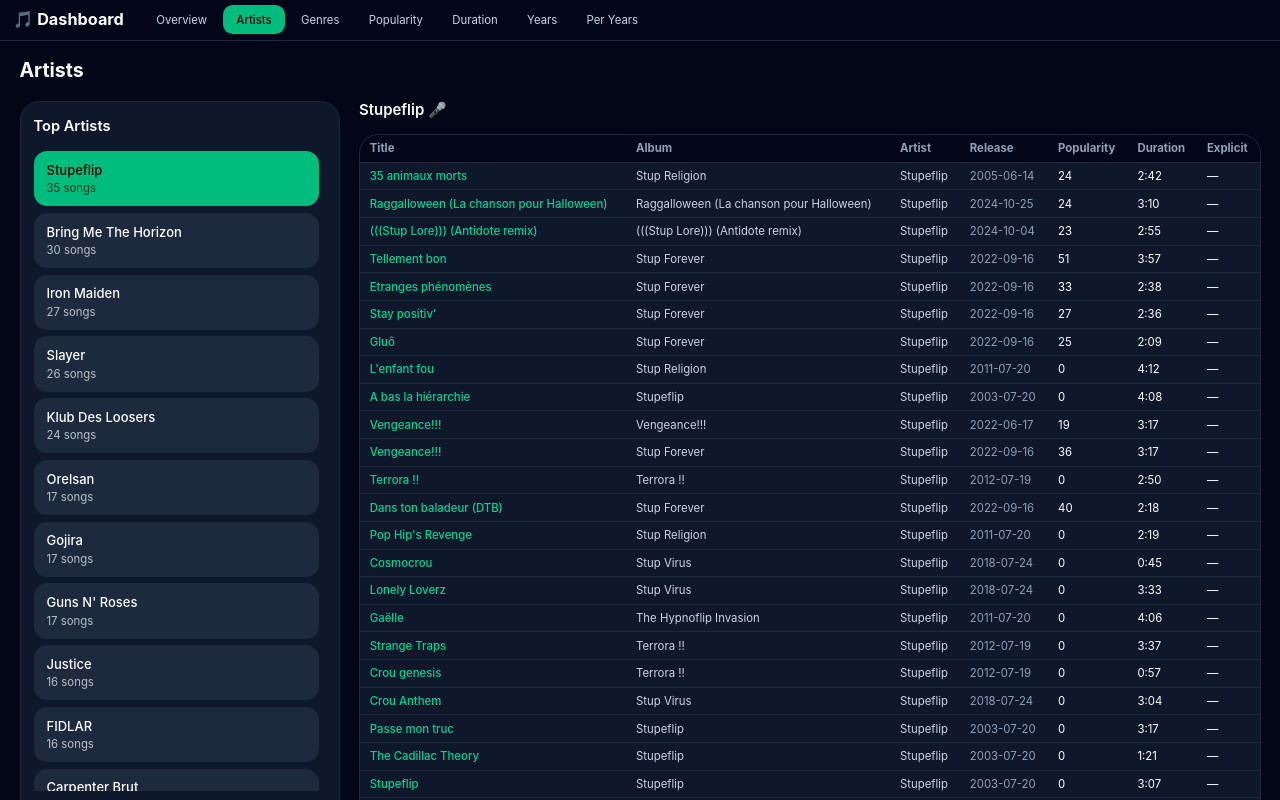
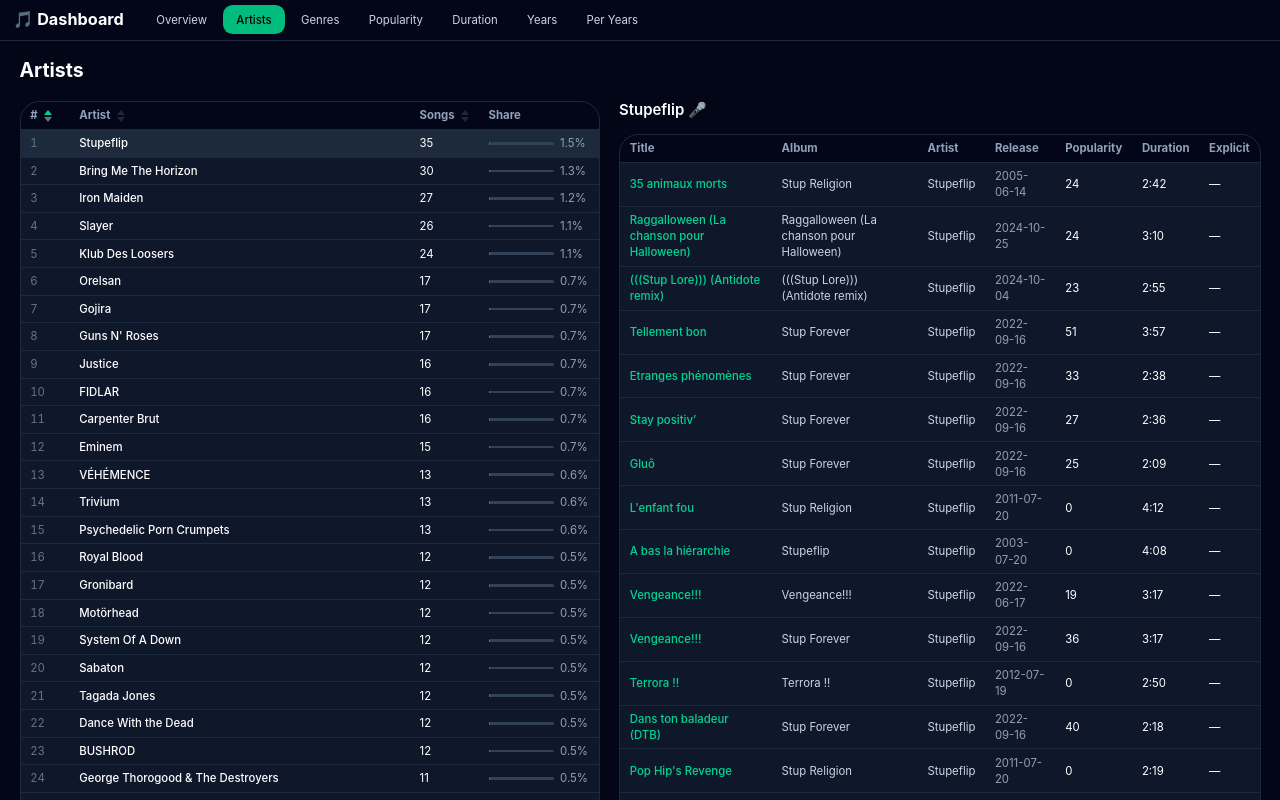
Before and after one commit to ArtBalan/spotify-favorite-dashboard, a React (Vite) app: page /artists in a window 1280 px wide. Built offline with nearby package versions, Linux system fonts and the light colour scheme.

Commit message:
artist page to table

```diff
--- a/src/pages/ArtistsPage.tsx
+++ b/src/pages/ArtistsPage.tsx
@@ -3,54 +3,115 @@
 import { getTopArtists } from "../lib/analytics";
 import { loadTracks } from "../lib/parseCsv";
 
+type SortKey = "rank" | "artist" | "count";
+
+function SortIcon({ active, dir }: { active: boolean; dir: "asc" | "desc" }) {
+  return (
+    <span className={`ml-1.5 inline-flex flex-col gap-[2px] transition-opacity ${active ? "opacity-100" : "opacity-30"}`}>
+      <svg width="8" height="5" viewBox="0 0 8 5" className={`transition-colors ${active && dir === "asc" ? "text-emerald-400" : "text-slate-500"}`}>
+        <path d="M4 0L8 5H0L4 0Z" fill="currentColor" />
+      </svg>
+      <svg width="8" height="5" viewBox="0 0 8 5" className={`transition-colors ${active && dir === "desc" ? "text-emerald-400" : "text-slate-500"}`}>
+        <path d="M4 5L0 0H8L4 5Z" fill="currentColor" />
+      </svg>
+    </span>
+  );
+}
+
 export default function ArtistsPage() {
   const tracks = loadTracks();
   const artists = getTopArtists(tracks);
+  const total = tracks.length;
 
-  const [selectedArtist, setSelectedArtist] = useState(
-    artists[0]?.artist || ""
-  );
+  const [selectedArtist, setSelectedArtist] = useState(artists[0]?.artist || "");
+  const [sortKey, setSortKey] = useState<SortKey>("rank");
+  const [direction, setDirection] = useState<"asc" | "desc">("asc");
+
+  function sortBy(key: SortKey) {
+    if (sortKey === key) {
+      setDirection(direction === "asc" ? "desc" : "asc");
+    } else {
+      setSortKey(key);
+      setDirection(key === "rank" ? "asc" : "desc");
+    }
+  }
+
+  const sortedArtists = useMemo(() => {
+    const modifier = direction === "asc" ? 1 : -1;
+    return [...artists].map((a, i) => ({ ...a, rank: i + 1 })).sort((a, b) => {
+      if (sortKey === "artist") return a.artist.localeCompare(b.artist) * modifier;
+      return (a[sortKey] - b[sortKey]) * modifier;
+    });
+  }, [artists, sortKey, direction]);
 
   const artistTracks = useMemo(
     () => tracks.filter((t) => t.artist === selectedArtist),
     [tracks, selectedArtist]
   );
 
+  const col = (key: SortKey, label: string) => (
+    <th
+      className="cursor-pointer p-4 select-none whitespace-nowrap group"
+      onClick={() => sortBy(key)}
+    >
+      <span className="inline-flex items-center gap-0.5 transition-colors group-hover:text-slate-200">
+        {label}
+        <SortIcon active={sortKey === key} dir={direction} />
+      </span>
+    </th>
+  );
+
   return (
     <div>
       <h1 className="mb-6 text-4xl font-bold">Artists</h1>
 
-      <div className="grid gap-6 lg:grid-cols-[320px_1fr]">
-        <div className="rounded-3xl border border-slate-800 bg-slate-900 p-4">
-          <div className="mb-4 text-lg font-semibold">Top Artists</div>
+     <div className="grid gap-6 lg:grid-cols-[580px_1fr]">
+        <div className="overflow-hidden rounded-3xl border border-slate-800 bg-slate-900">
+          <table className="w-full text-left text-sm">
+            <thead className="bg-slate-950 text-slate-400">
+              <tr>
+                {col("rank", "#")}
+                {col("artist", "Artist")}
+                {col("count", "Songs")}
+                <th className="p-4">Share</th>
+              </tr>
+            </thead>
 
-          <div className="space-y-2 max-h-[80vh] overflow-auto pr-2">
-            {artists.map((artist) => (
-              <button
-                key={artist.artist}
-                onClick={() => setSelectedArtist(artist.artist)}
-                className={`w-full rounded-2xl px-4 py-3 text-left transition ${
-                  selectedArtist === artist.artist
-                    ? "bg-emerald-500 text-black"
-                    : "bg-slate-800 hover:bg-slate-700"
-                }`}
-              >
-                <div className="font-medium">{artist.artist}</div>
-                <div className="text-sm opacity-70">{artist.count} songs</div>
-              </button>
-            ))}
-          </div>
+            <tbody>
+              {sortedArtists.map((artist) => {
+                const share = (artist.count / total) * 100;
+                return (
+                  <tr
+                    key={artist.artist}
+                    onClick={() => setSelectedArtist(artist.artist)}
+                    className={`cursor-pointer border-t border-slate-800 transition hover:bg-slate-800 ${
+                      selectedArtist === artist.artist ? "bg-slate-800" : ""
+                    }`}
+                  >
+                    <td className="p-4 text-slate-500 tabular-nums">{artist.rank}</td>
+                    <td className="p-4 font-medium">{artist.artist}</td>
+                    <td className="p-4">{artist.count}</td>
+                    <td className="p-4">
+                      <div className="flex items-center gap-2">
+                        <div className="h-1.5 w-20 overflow-hidden rounded-full bg-slate-700">
+                          <div
+                            className="h-full rounded-full bg-emerald-500"
+                            style={{ width: `${share}%` }}
+                          />
+                        </div>
+                        <span className="text-slate-400">{share.toFixed(1)}%</span>
+                      </div>
+                    </td>
+                  </tr>
+                );
+              })}
+            </tbody>
+          </table>
         </div>
 
         <div>
-          <h2 className="mb-4 text-2xl font-semibold">
-            {selectedArtist} 🎤
-          </h2>
-
-<SongsTable
-  key={selectedArtist || "all-artists"}
-  tracks={artistTracks}
-/>
+          <h2 className="mb-4 text-2xl font-semibold">{selectedArtist} 🎤</h2>
+          <SongsTable key={selectedArtist || "all-artists"} tracks={artistTracks} />
         </div>
       </div>
     </div>
```
